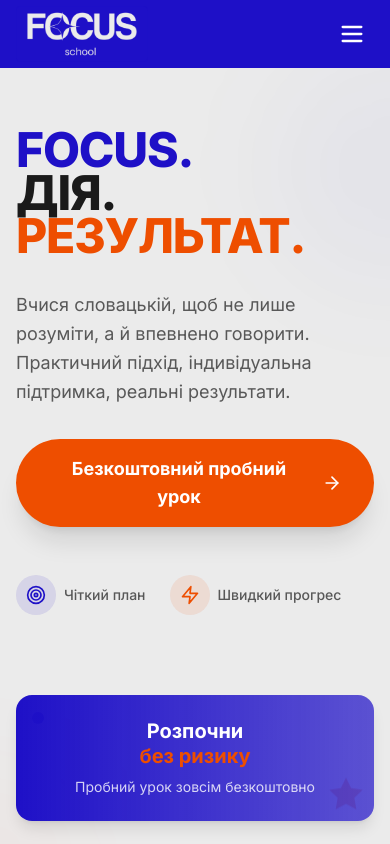
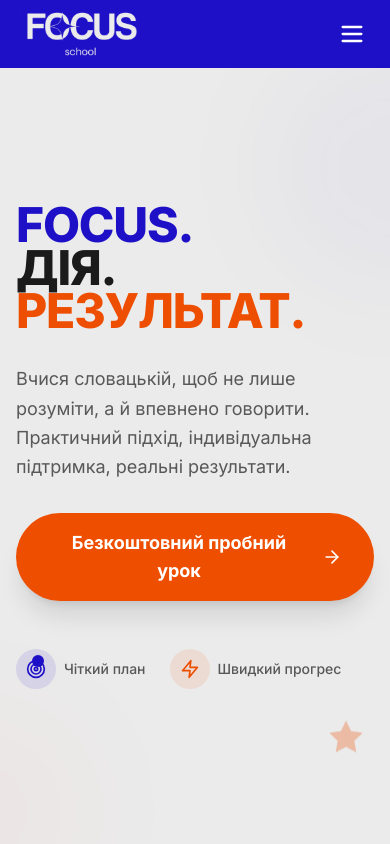
Before and after one commit to ruslan-mustafaev/fokus-sk-school, a React (Vite) app: page / in a window 390 px wide. Shown: the top 844 px of the page. Built offline with nearby package versions, Linux system fonts and the light colour scheme.

Commit message:
Updated HeroSection.tsx

```diff
--- a/src/components/HeroSection.tsx
+++ b/src/components/HeroSection.tsx
@@ -163,15 +163,6 @@ export default function HeroSection() {
             </div>
           </div>
 
-          <div className="lg:hidden relative mt-8">
-            <div className="bg-gradient-to-r from-brand-blue to-brand-blue/70 rounded-2xl p-6 text-white text-center shadow-lg">
-              <p className="text-xl font-bold leading-tight">
-                <span className="block">Розпочни</span>
-                <span className="block text-brand-orange">без ризику</span>
-              </p>
-              <p className="text-sm mt-2 text-white/80">Пробний урок зовсім безкоштовно</p>
-            </div>
-          </div>
         </div>
       </div>
     </section>
```
